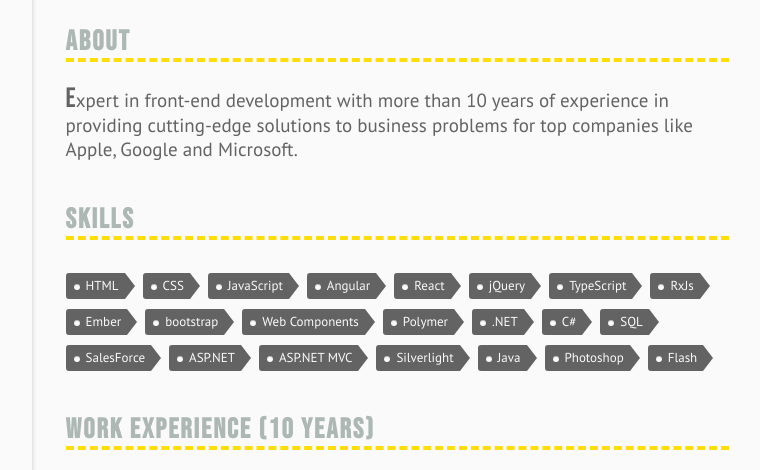
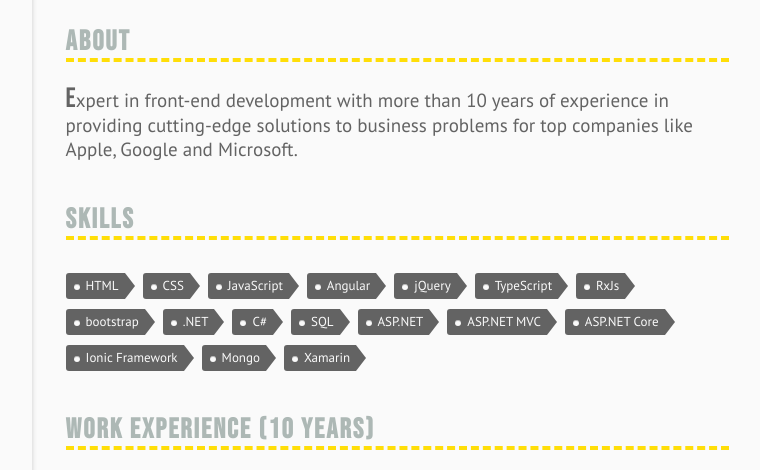
Before and after one commit to loveneetchahal/meanstackchahal.github.io, an Electron app: page index.html in a window 1280 px wide. Shown: the part 263-733 px from the top of the page, without its empty margins (517-1277 px from the left). Drawn offline with Linux system fonts and the light colour scheme; a web font is replaced by a local one.

Commit message:
Update index.html

```diff
--- a/index.html
+++ b/index.html
@@ -1,6 +1,6 @@
 <html>
 <head>
-	<title>Jane Roe, Chief Technical Architect</title>
+	<title>Loveneet Singh, Full Stack Developer</title>
 	<meta charset="utf-8">
 	<meta name="viewport" content="width=device-width, initial-scale=1">
 	<link rel="stylesheet" href="aboutme.css">
@@ -64,24 +64,19 @@
 			<div class="chip">CSS</div>
 			<div class="chip">JavaScript</div>
 			<div class="chip">Angular</div>
-			<div class="chip">React</div>
 			<div class="chip">jQuery</div>
 			<div class="chip">TypeScript</div>
 			<div class="chip">RxJs</div>
-			<div class="chip">Ember</div>
 			<div class="chip">bootstrap</div>
-			<div class="chip">Web Components</div>
-			<div class="chip">Polymer</div>
 			<div class="chip">.NET</div>
 			<div class="chip">C#</div>
 			<div class="chip">SQL</div>
-			<div class="chip">SalesForce</div>
 			<div class="chip">ASP.NET</div>
 			<div class="chip">ASP.NET MVC</div>
-			<div class="chip">Silverlight</div>
-			<div class="chip">Java</div>
-			<div class="chip">Photoshop</div>
-			<div class="chip">Flash</div>
+			<div class="chip">ASP.NET Core</div>
+			<div class="chip">Ionic Framework</div>
+			<div class="chip">Mongo</div>
+			<div class="chip">Xamarin</div>
 		</div>
 	</section>
 
```
